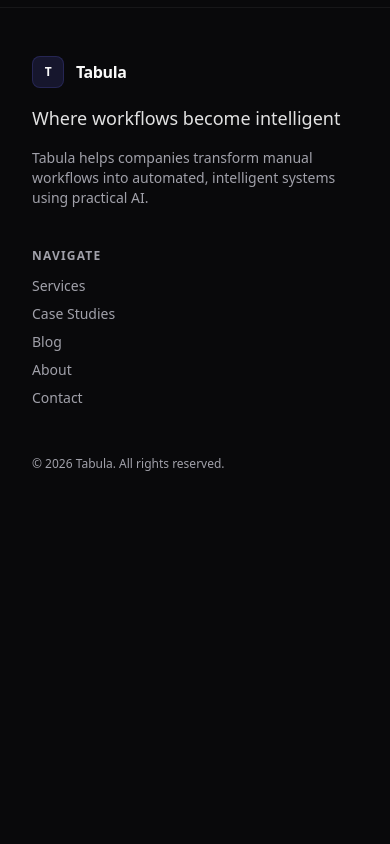
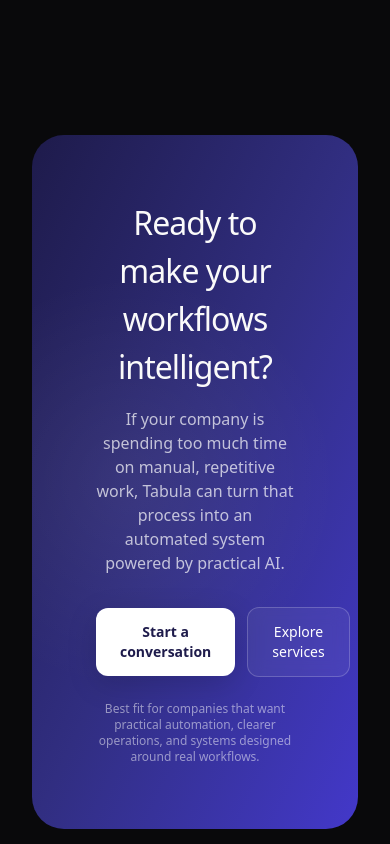
Before and after one commit to xanyl/tabula-website, a Next.js app: page / in a window 390 px wide. Shown: the part 6580-7424 px from the top of the page. Before the commit the page ends 7100 px from the top, so only its background shows below. Built offline with nearby package versions, Linux system fonts and the light colour scheme; no server answers.

Commit message:
feat: add CTA section with gradient card
🤖 Generated with Claude Code

```diff
--- a/src/app/(marketing)/page.tsx
+++ b/src/app/(marketing)/page.tsx
@@ -4,6 +4,7 @@ import { ProcessTimeline } from "@/components/process-timeline";
 import { ServicesSection } from "@/components/services-section";
 import { UseCasesSection } from "@/components/use-cases-section";
 import { SocialProofSection } from "@/components/social-proof-section";
+import { CTASection } from "@/components/cta-section";
 
 export default function Home() {
   return (
@@ -14,6 +15,7 @@ export default function Home() {
       <ServicesSection />
       <UseCasesSection />
       <SocialProofSection />
+      <CTASection />
     </main>
   );
 }
--- /dev/null
+++ b/src/components/cta-section.tsx
@@ -0,0 +1,45 @@
+import Link from "next/link";
+
+export function CTASection() {
+  return (
+    <section className="py-32">
+      <div className="mx-auto max-w-[1200px] px-8">
+        <div className="relative overflow-hidden rounded-[32px] bg-gradient-to-br from-[#1e1b4b] via-[#312e81] to-[#4338ca] p-16 text-center">
+          {/* Inner glow */}
+          <div className="absolute inset-0 bg-[radial-gradient(circle_at_30%_50%,rgba(255,255,255,0.06),transparent_50%)]" />
+
+          <div className="relative z-10">
+            <h2 className="font-serif text-[clamp(2rem,4vw,3.5rem)] tracking-[-0.03em]">
+              Ready to make your workflows intelligent?
+            </h2>
+            <p className="mx-auto mt-4 max-w-[48ch] text-white/70">
+              If your company is spending too much time on manual, repetitive
+              work, Tabula can turn that process into an automated system
+              powered by practical AI.
+            </p>
+
+            <div className="mx-auto mt-8 flex max-w-md items-center gap-3">
+              <Link
+                href="/contact"
+                className="inline-flex items-center gap-2 rounded-xl bg-white px-6 py-3.5 text-sm font-semibold text-[#1e1b4b] shadow-[0_8px_30px_rgba(0,0,0,0.15)] transition-all hover:-translate-y-0.5 active:scale-[0.98]"
+              >
+                Start a conversation
+              </Link>
+              <Link
+                href="/services"
+                className="rounded-xl border border-white/20 bg-white/[0.06] px-6 py-3.5 text-sm font-medium text-white backdrop-blur transition-all hover:-translate-y-0.5 hover:bg-white/[0.1] active:scale-[0.98]"
+              >
+                Explore services
+              </Link>
+            </div>
+
+            <p className="mt-6 text-xs text-white/50">
+              Best fit for companies that want practical automation, clearer
+              operations, and systems designed around real workflows.
+            </p>
+          </div>
+        </div>
+      </div>
+    </section>
+  );
+}
```
